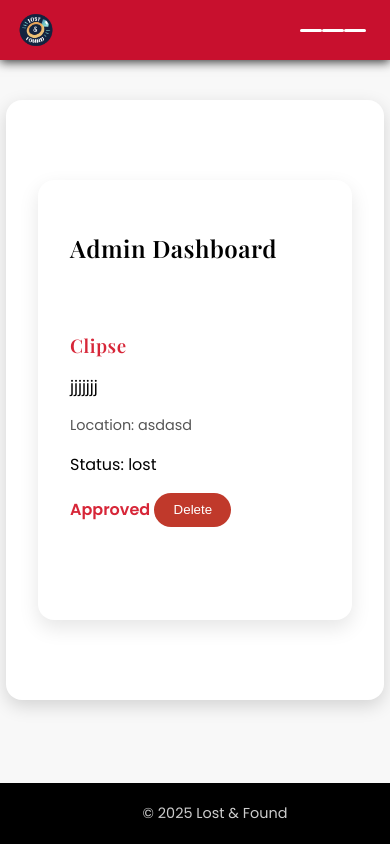
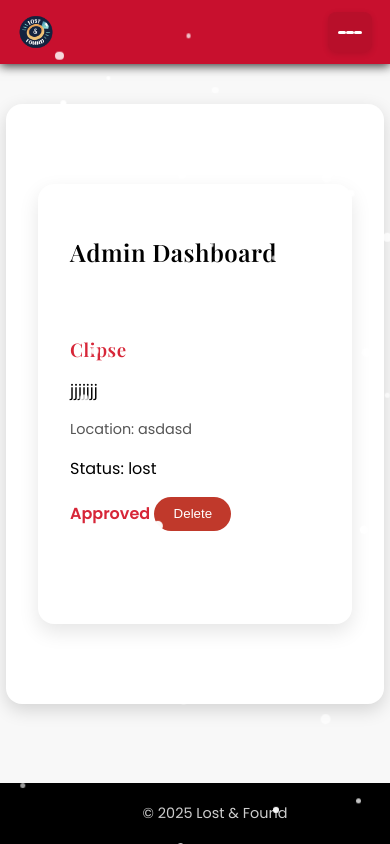
Before and after one commit to ayaanbekur/Fbla_2026, a Flask app: page /admin in a window 390 px wide. Run offline with Flask 3, Linux system fonts and the light colour scheme; a user stored in the database is signed in; data comes from the database, SQL or seed files in the repository.

Commit message:
Keep snow on mobile: don't hide #snow-wrapper in mobile CSS

```diff
--- a/templates/base.html
+++ b/templates/base.html
@@ -53,23 +53,31 @@
     /* Mobile nav toggle (hamburger) */
     .nav-toggle {
       display: none;
-      background: none;
+      background: rgba(0,0,0,0.08);
       border: none;
       cursor: pointer;
-      padding: 6px;
+      padding: 10px;
       align-items: center;
       justify-content: center;
+      border-radius: 8px;
+      margin-left: auto; /* push to right */
+      width: 44px;
+      height: 40px;
+      box-sizing: border-box;
     }
 
     .nav-toggle span {
       display: block;
       width: 22px;
       height: 3px;
-      margin: 4px 0;
+      margin: 3px 0;
       background: #ffffff;
       border-radius: 3px;
       transition: transform 0.25s ease, opacity 0.25s ease;
     }
+
+    /* Slight shadow for visibility on red bg */
+    .nav-toggle { box-shadow: 0 2px 6px rgba(0,0,0,0.12); }
 
     nav ul {
       list-style: none;
@@ -151,8 +159,8 @@
       .nav-toggle[aria-expanded="true"] span:nth-child(2) { opacity: 0; transform: scaleX(0); }
       .nav-toggle[aria-expanded="true"] span:nth-child(3) { transform: translateY(-7px) rotate(-45deg); }
 
-      /* Hide holiday decorations on small screens to avoid overflow */
-      #xmas-tree, #snow-wrapper, #xmas-modal { display: none !important; }
+      /* Hide some holiday decorations on small screens to avoid overflow (keep snow) */
+      #xmas-tree, #xmas-modal { display: none !important; }
     }
 
     /* Center content & fix spacing */
```
